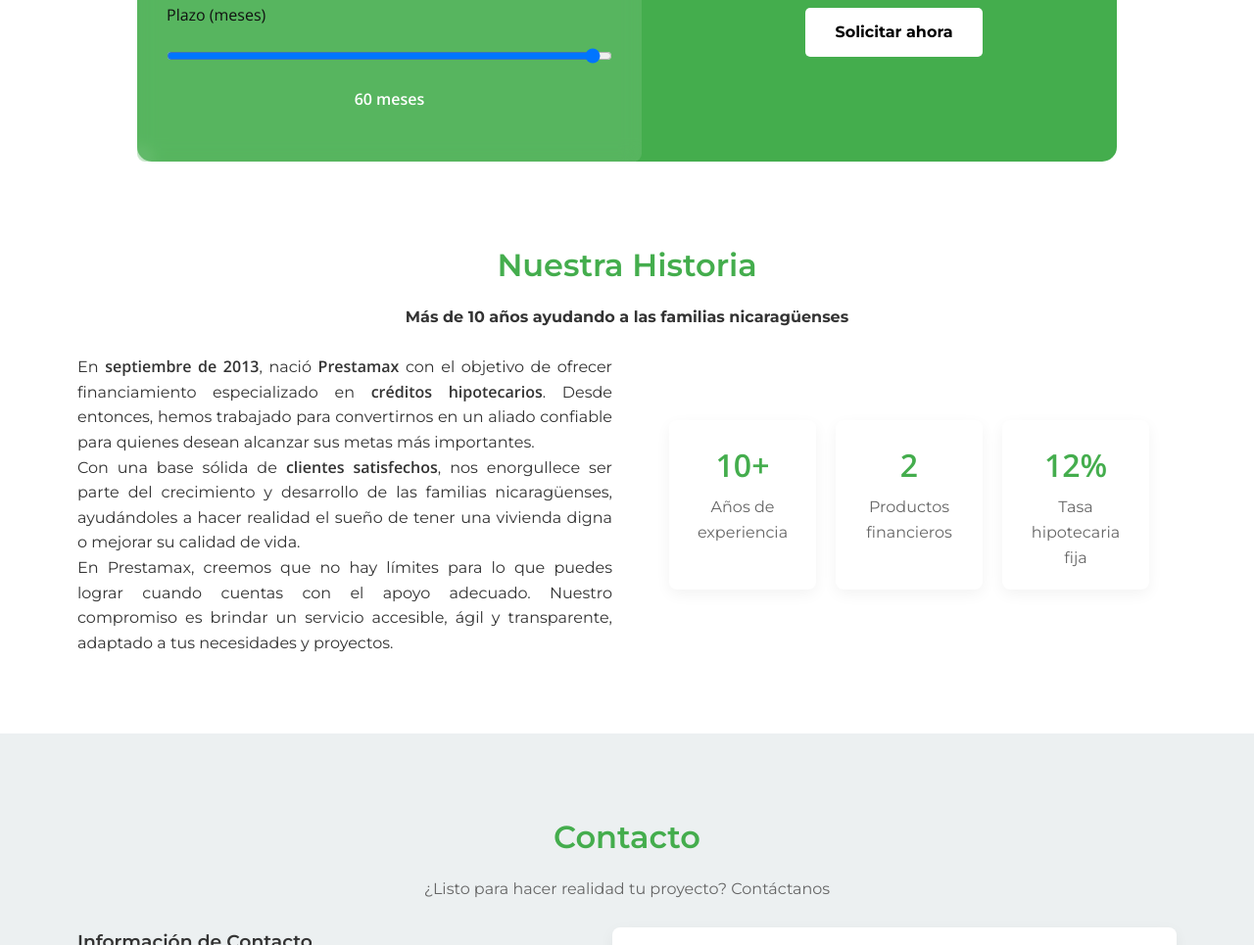
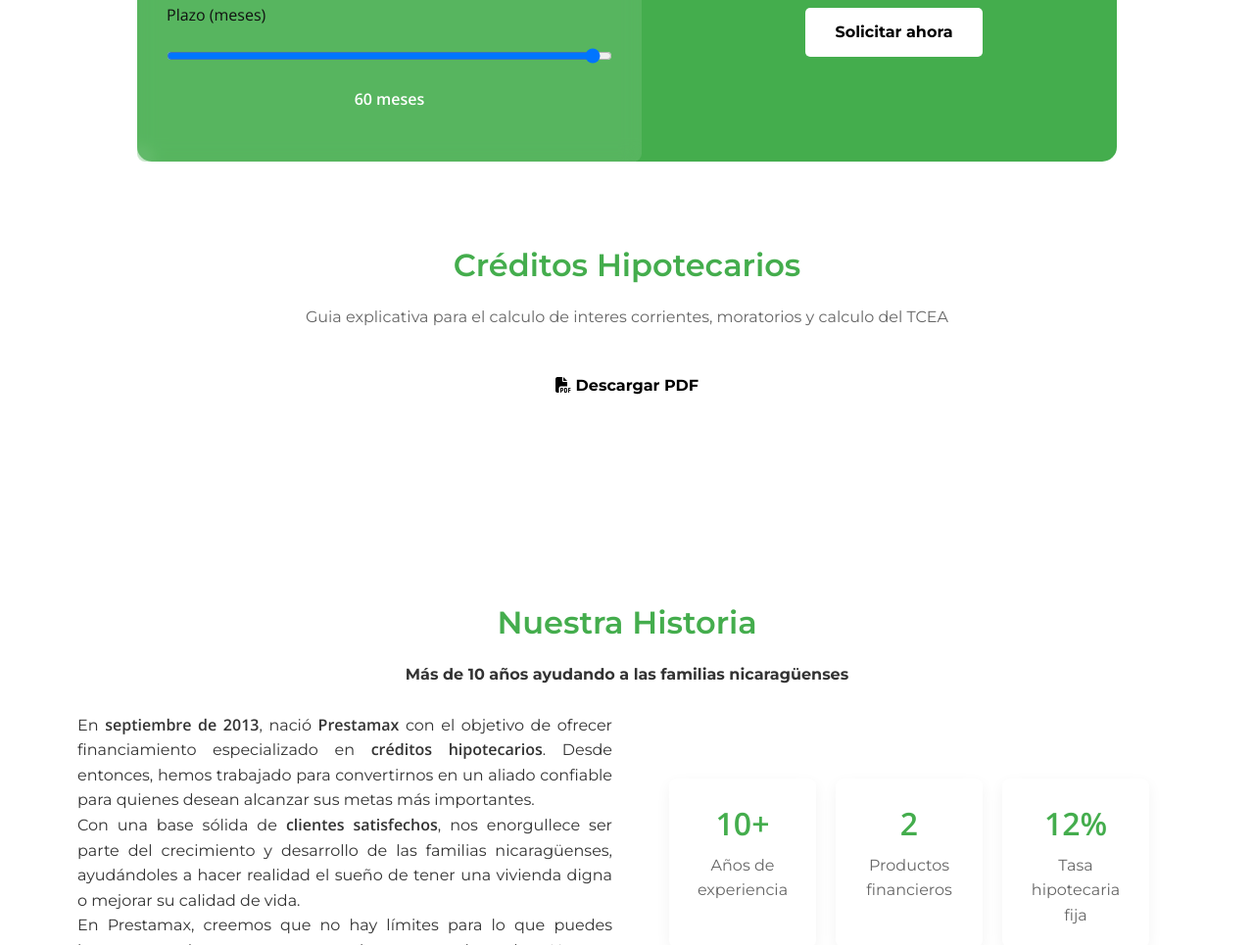
Before and after one commit to Marktuay/prestamax, a website: page index.html in a window 1280 px wide. Shown: the part 3372-4337 px from the top of the page at 98% size. Drawn offline with nearby package versions, Linux system fonts and the light colour scheme.

Commit message:
Incersion de la gui explicativa, formato pdf en index.html

```diff
--- a/index.html
+++ b/index.html
@@ -254,7 +254,20 @@
     </div>
 </div>
 
-    <!-- About Section -->
+    <!-- PDF Download Section -->
+    <section class="pdf-section" id="descarga-pdf">
+        <div class="container">
+            <div class="section-title">
+                <h2>Créditos Hipotecarios</h2>
+                <p>Guia explicativa para el calculo de interes corrientes, moratorios y calculo del TCEA</p>
+            </div>
+            <div style="text-align:center; margin: 32px 0;">
+                <a href="file/guia.pdf" class="btn" download>
+                    <i class="fas fa-file-pdf"></i> Descargar PDF
+                </a>
+            </div>
+        </div>
+    </section>
     <section class="about" id="nosotros">
         <div class="container">
             <div class="section-title">
```
Also changed, not shown: 1 other file.
